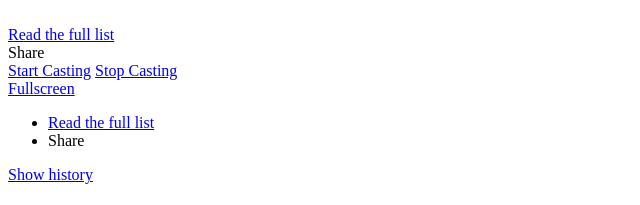
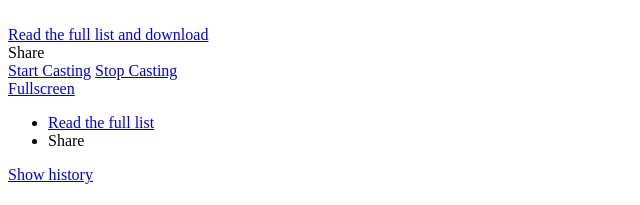
Before and after one commit to nprapps/austin, a Flask app: template templates/index.html in a window 1280 px wide. Shown: the part 1177-1382 px from the top of the page, without its empty margins (0-640 px from the left). Run offline with Flask 2, Linux system fonts and the light colour scheme; the template is opened without the code that fills it, so the values that code supplies are empty.

Commit message:
add download to full list link text

```diff
--- a/templates/index.html
+++ b/templates/index.html
@@ -62,7 +62,7 @@
 
     <div class="fixed-header-controls">
         <div class="full-list">
-            <a href="http://www.npr.org/2014/12/10/369652480/npr-musics-favorite-songs-of-2014 " target="_blank"><span class="icon-list"></span> Read the full list</a>
+            <a href="http://www.npr.org/2014/12/10/369652480/npr-musics-favorite-songs-of-2014 " target="_blank"><span class="icon-list"></span> Read the full list and download</a>
         </div>
 
         <div class="share">
```
